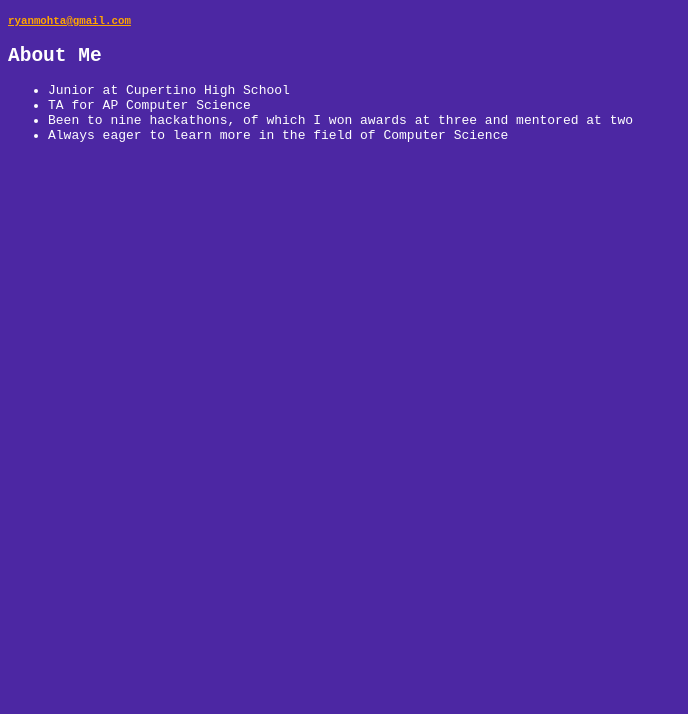
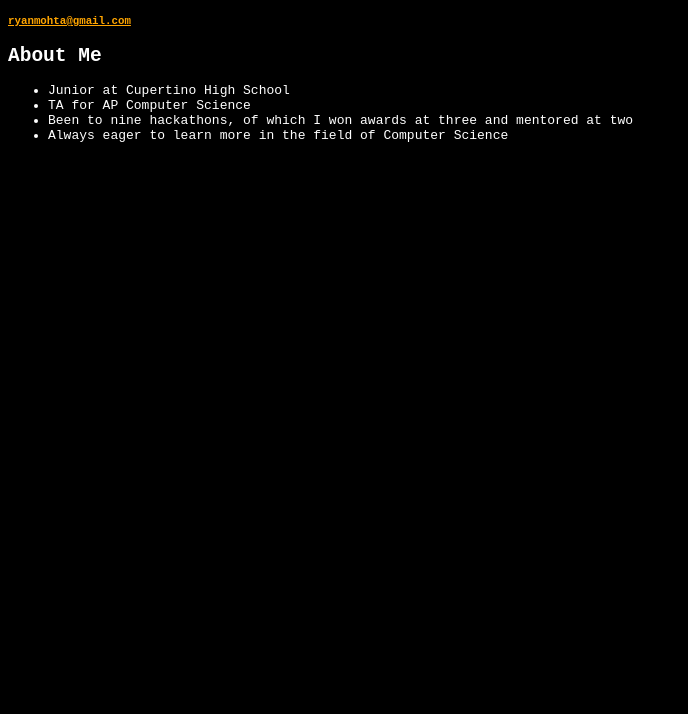
Before and after one commit to ryanmohta/ryanmohta.github.io, a plain HTML site: page index.html in a window 1280 px wide. Shown: the part 86-800 px from the top of the page, without its empty margins (0-688 px from the left). Drawn offline with Linux system fonts and the light colour scheme.

Commit message:
Changed background color to black

```diff
--- a/styles.css
+++ b/styles.css
@@ -1,5 +1,6 @@
 body {
-  background-color: rgb(76, 39, 163);
+  /*background-color: rgb(76, 39, 163);*/
+  background-color: black;
   color: white;
   font-family: monospace;
 }
```
